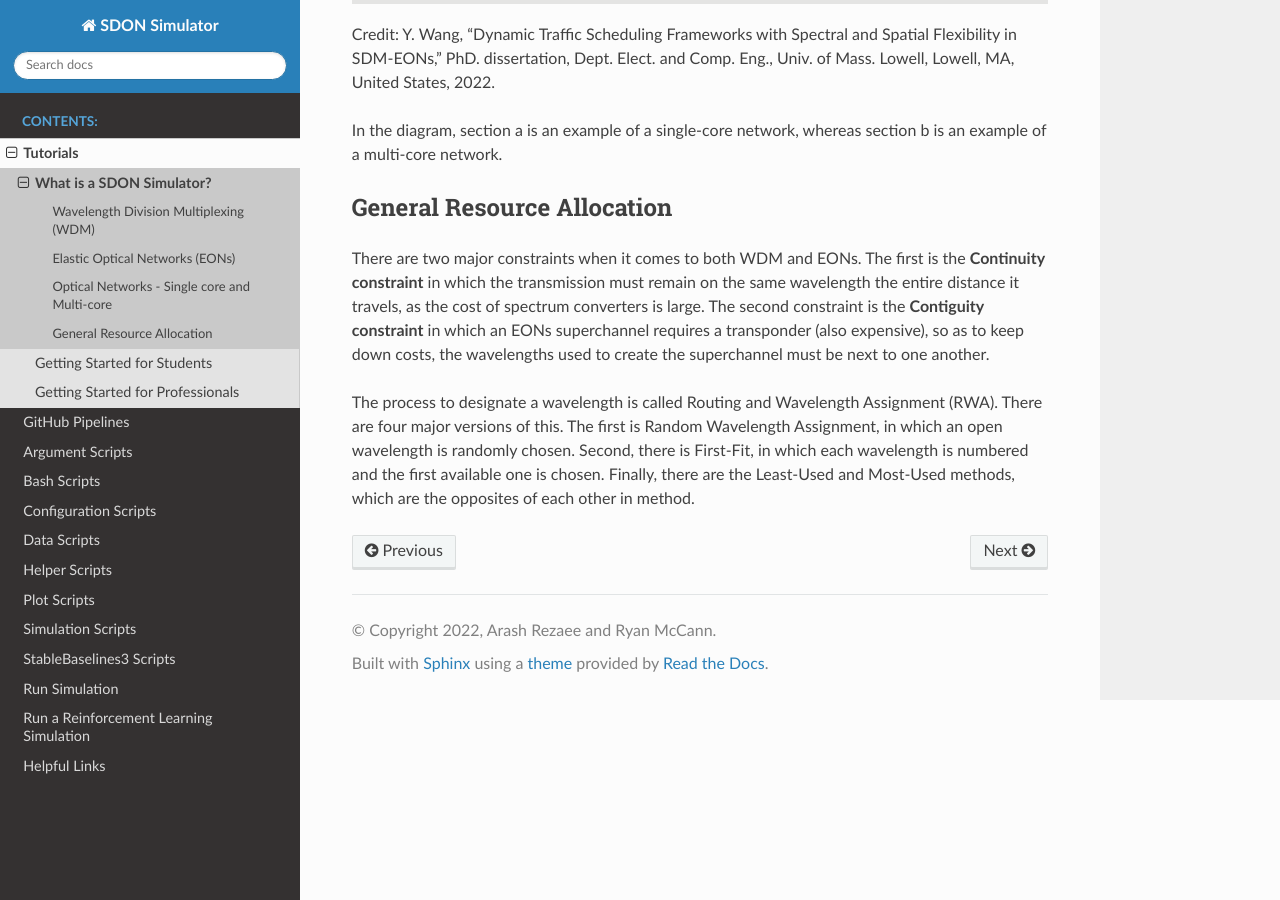
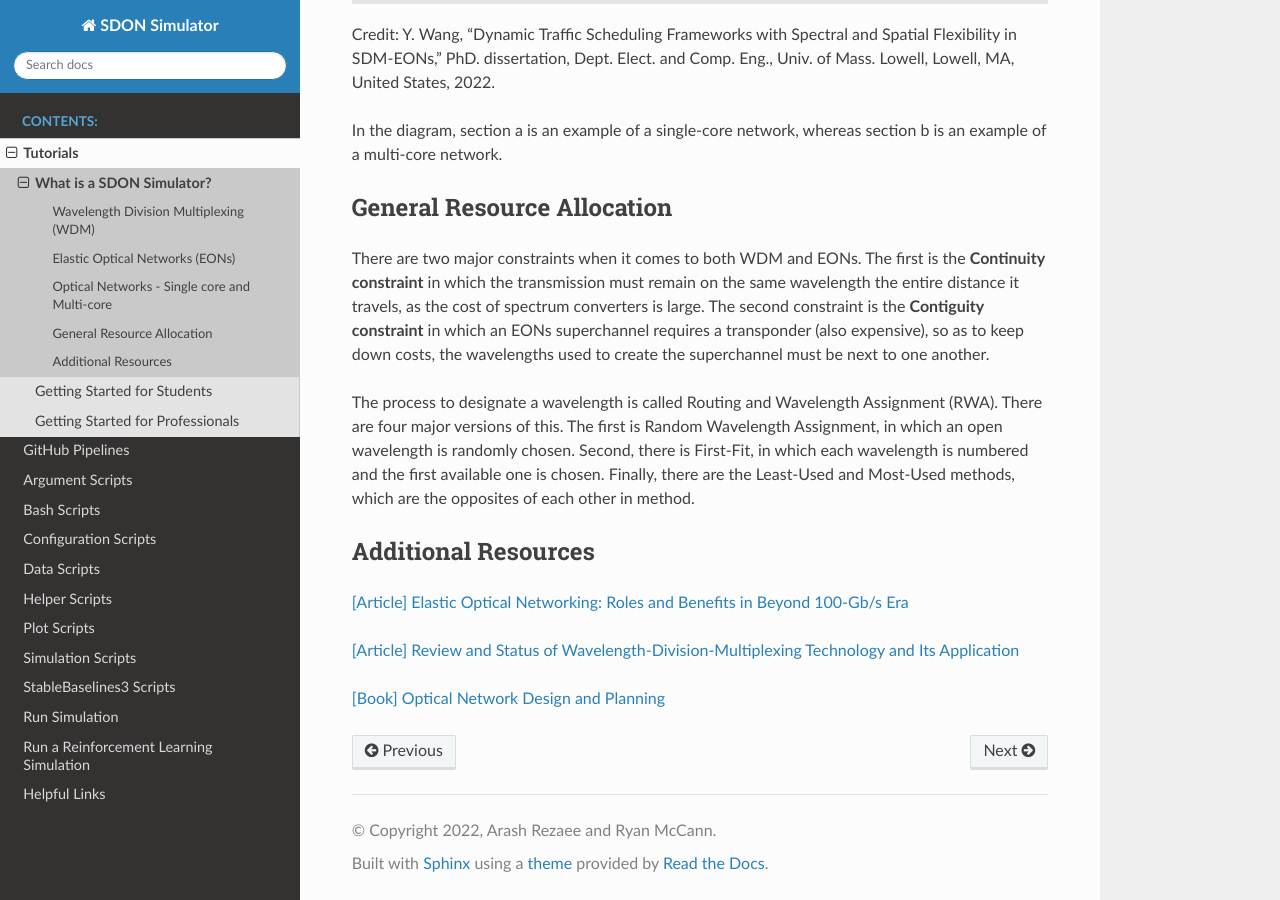
Before and after one commit to SDNNetSim/SDON_simulator, a Sphinx documentation site: the page built from docs/tutorials/what_is_SDON_simulator.rst, in a window 1280 px wide and 900 px high, scrolled down 1809 px. Built offline with Sphinx 7.4.7 and the Read the Docs theme 2.0.0, drawn with Linux system fonts in a browser that asks for light colours; pages that are not in the unit, such as notebooks, are missing from menus.

Commit message:
Add additional resources for WDM and EONs

```diff
--- a/docs/tutorials/what_is_SDON_simulator.rst
+++ b/docs/tutorials/what_is_SDON_simulator.rst
@@ -80,3 +80,14 @@ The process to designate a wavelength is called Routing and Wavelength Assignmen
 of this. The first is Random Wavelength Assignment, in which an open wavelength is randomly chosen. Second, there is
 First-Fit, in which each wavelength is numbered and the first available one is chosen. Finally, there are the Least-Used
 and Most-Used methods, which are the opposites of each other in method.
+
+Additional Resources
+--------------------
+
+`[Article] Elastic Optical Networking: Roles and Benefits in Beyond 100-Gb/s Era
+<https://doi.org/10.1109/JLT.2016.2642480>`_
+
+`[Article] Review and Status of Wavelength-Division-Multiplexing Technology and Its Application
+<https://doi.org/10.1109/JLT.1984.1073653>`_
+
+`[Book] Optical Network Design and Planning <https://doi.org/10.1007/978-3-319-05227-4>`_
```
